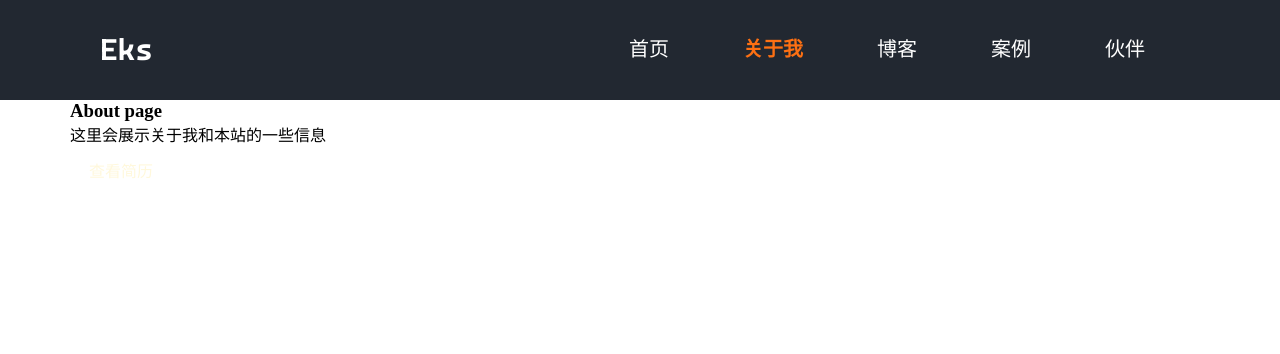
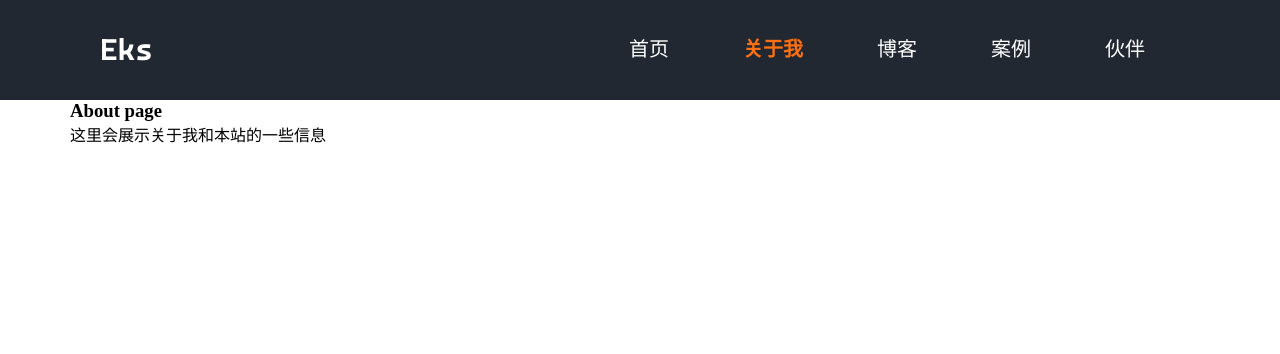
Before and after one commit to eksbygk/eksbygk.github.io, a Jekyll site: the page built from about.html, in a window 1280 px wide. Shown: the top 354 px of the page. Built offline with Jekyll 4.4.1, drawn with Linux system fonts in a browser that asks for light colours.

Commit message:
Update about.html

```diff
--- a/about.html
+++ b/about.html
@@ -7,7 +7,6 @@ title: About
         <h3>About page</h3>
 
         <p>这里会展示关于我和本站的一些信息</p>
-        <a href="/resume.html">查看简历</a>
 
     </div>
 </section>
```
